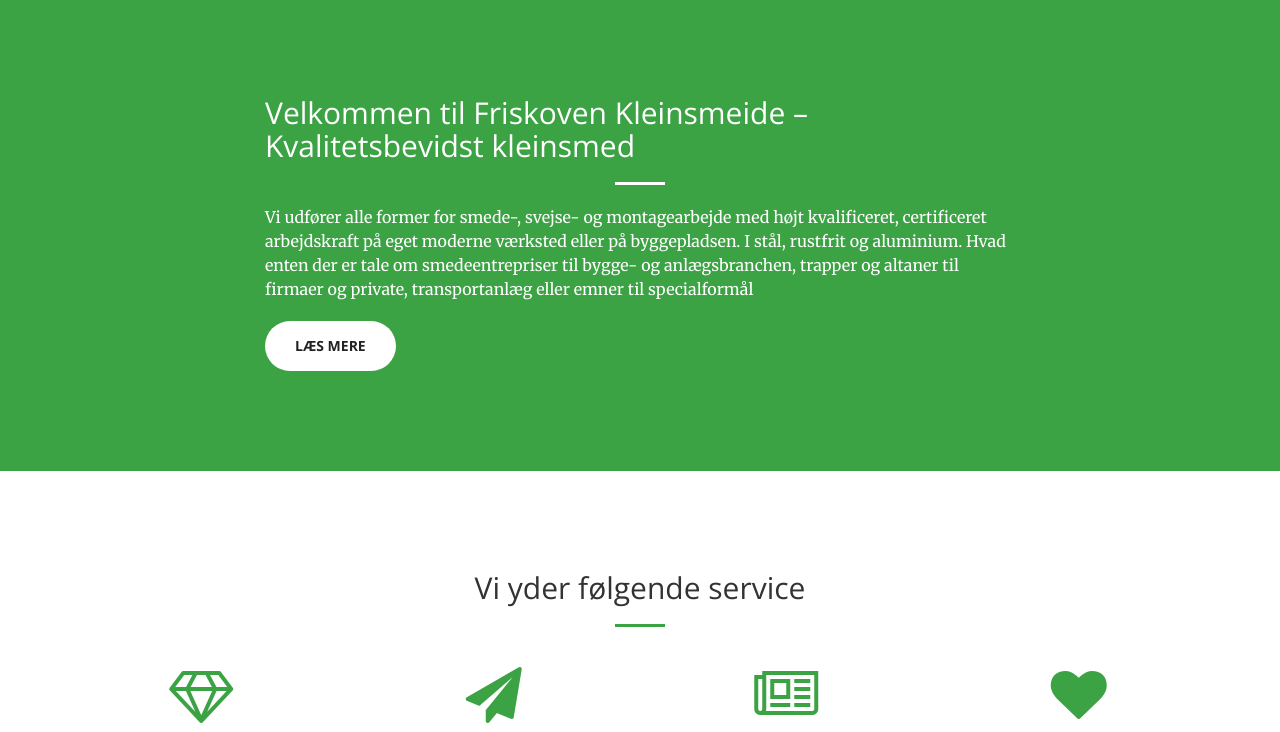
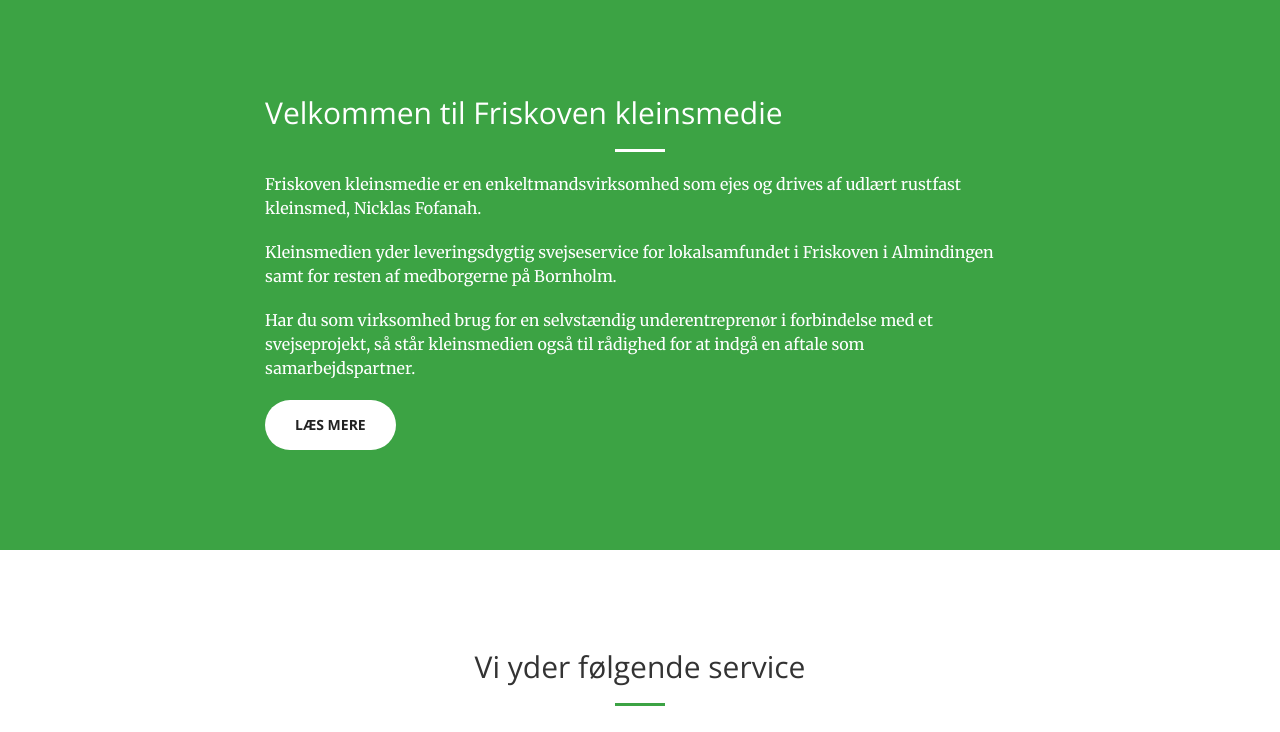
Before and after one commit to Slitch/friskoven-kleinsmedie, a Jekyll site: the page built from index.html, in a window 1280 px wide and 900 px high, scrolled down 736 px, cut to the strip 168-900 px from the top of the window. Built offline with Jekyll 4.4.1, drawn with Linux system fonts in a browser that asks for light colours.

Commit message:
text er opdateret

```diff
--- a/_includes/call-to-action.html
+++ b/_includes/call-to-action.html
@@ -2,9 +2,17 @@
     <div class="container">
         <div class="row">
             <div class="col-lg-8 col-lg-offset-2">
-                <h2 class="section-heading">Velkommen til Friskoven Kleinsmeide – Kvalitetsbevidst kleinsmed</h2>
+
+                <h2 class="section-heading">Velkommen til Friskoven kleinsmedie</h2>
+
                 <hr class="light">
-                <p class="text-faded">Vi udfører alle former for smede-, svejse- og montagearbejde med højt kvalificeret, certificeret arbejdskraft på eget moderne værksted eller på byggepladsen. I stål, rustfrit og aluminium. Hvad enten der er tale om smedeentrepriser til bygge- og anlægsbranchen, trapper og altaner til firmaer og private, transportanlæg eller emner til specialformål</p>
+
+                <p class="text-faded">Friskoven kleinsmedie er en enkeltmandsvirksomhed som ejes og drives af udlært rustfast kleinsmed, Nicklas Fofanah.</p>
+
+                <p class="text-faded">Kleinsmedien yder leveringsdygtig svejseservice for lokalsamfundet i Friskoven i Almindingen samt for resten af  medborgerne på Bornholm.</p>
+
+                <p class="text-faded">Har du som virksomhed brug for en selvstændig underentreprenør i forbindelse med et svejseprojekt, så står kleinsmedien også til rådighed for at indgå  en aftale som samarbejdspartner.</p>
+
                 <a href="#" class="btn btn-default btn-xl">Læs mere</a>
             </div>
         </div>
```
